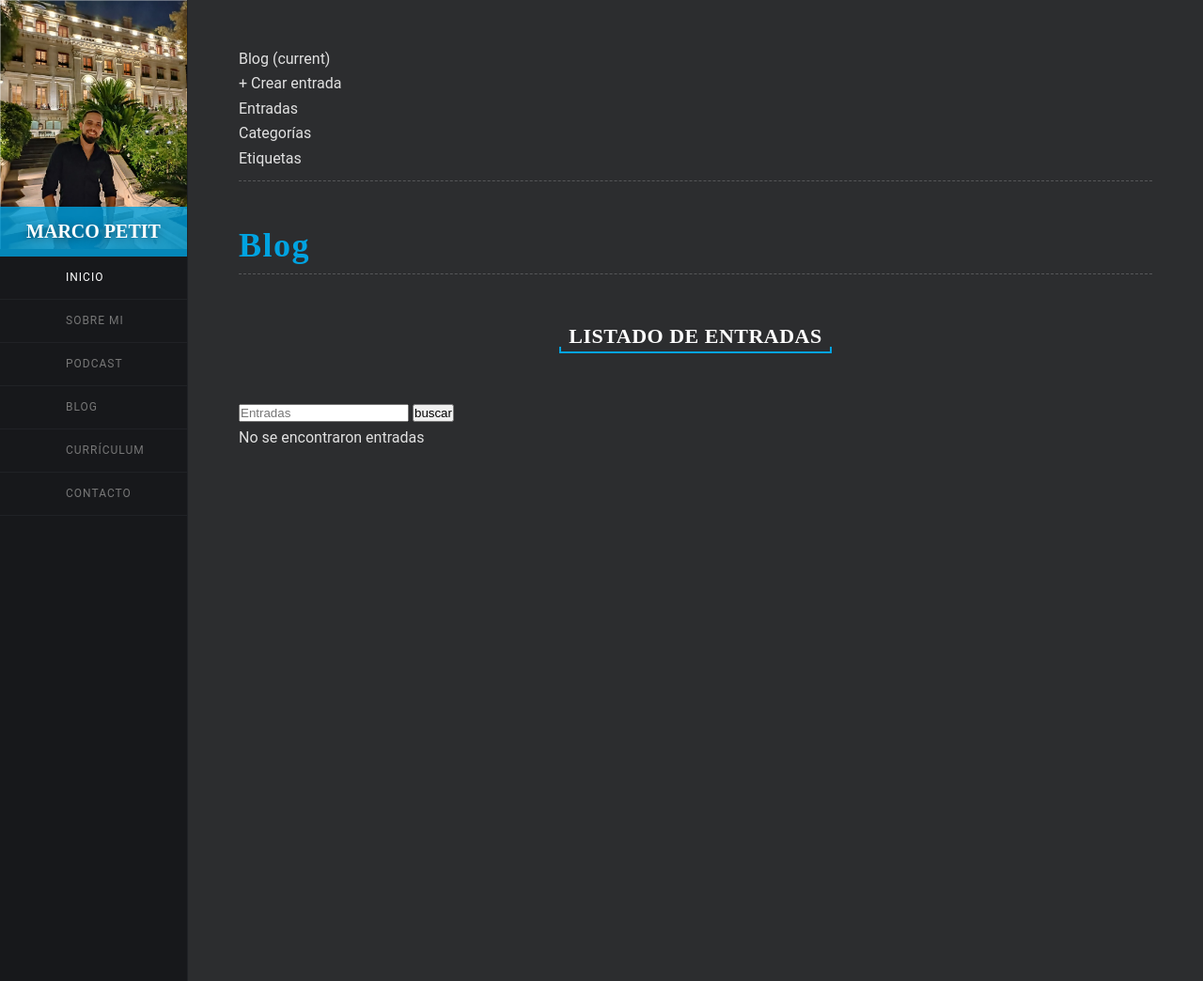
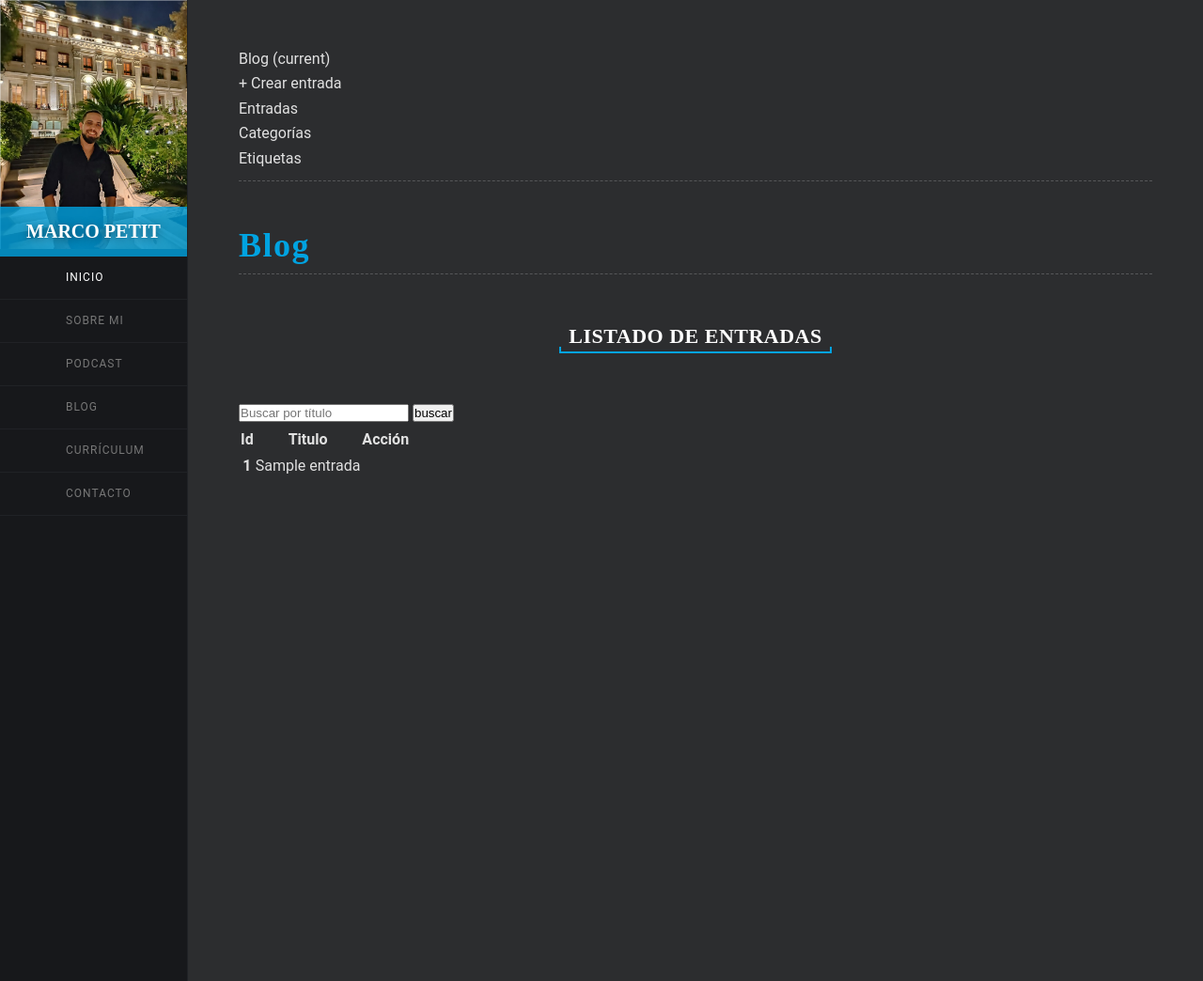
Before and after one commit to marcojpetit/marcopetit, a Django app: page /blog/entradas in a window 1280 px wide. Shown: the whole page at 94% size. Run offline with Django 4.2, Linux system fonts and the light colour scheme; tables that the repository leaves empty hold one stand-in row (values such as "Sample post"); some libraries are stand-ins or nearby versions.

Commit message:
mostrar entradas en el blog

```diff
--- a/blog/templates/blog/blog.html
+++ b/blog/templates/blog/blog.html
@@ -30,56 +30,28 @@
       <h2>Mis escritos</h2>
     </div>
     <div class="row blogs-masonry">
-
+      {% if listado_entradas %}
+        {% for entrada in listado_entradas %}
         <div class="col-lg-4 col-sm-6">
-        <a href="#" class="blog-item">
+          <a href="/blog/entrada/{{entrada.id}}" class="blog-item">
             <div class="blog-image">
+              {% if entrada.imagen_portada %}
+                <img src="{{entrada.imagen_portada.url}}" alt="#">
+              {% else %}
                 <img src="{% static 'img/blog/img-0.jpg' %}" alt="#">
+              {% endif %}
             </div>
             <div class="blog-content">
-            <span class="cat">Web Design</span>
-            <h4 class="blog-title">Best Way to Design</h4>
-            <div class="blog-date">August 15, 2018</div>
+              <!--<span class="cat">Web Design</span>-->
+              <h4 class="blog-title">{{entrada.titulo | capfirst}}</h4>
+              <div class="blog-date">{{entrada.fecha_publicacion |date:"d/m/y"}}</div>
             </div>
           </a>
         </div>
-      <div class="col-lg-4 col-sm-6">
-        <a href="#" class="blog-item">
-          <div class="blog-image">
-            <img src="{% static 'img/blog/img-0.jpg' %}" alt="#">
-          </div>
-          <div class="blog-content">
-            <span class="cat">Web Design</span>
-            <h4 class="blog-title">Best Way to Design</h4>
-            <div class="blog-date">August 15, 2018</div>
-          </div>
-        </a>
-      </div>
-      <div class="col-lg-4 col-sm-6">
-        <a href="#" class="blog-item">
-          <div class="blog-image">
-            <img src="{% static 'img/blog/img-0.jpg' %}" alt="#">
-          </div>
-          <div class="blog-content">
-            <span class="cat">Web Design</span>
-            <h4 class="blog-title">Best Way to Design</h4>
-            <div class="blog-date">August 15, 2018</div>
-          </div>
-        </a>
-      </div>
-      <div class="col-lg-4 col-sm-6">
-        <a href="#" class="blog-item">
-          <div class="blog-image">
-            <img src="{% static 'img/blog/img-0.jpg' %}" alt="#">
-          </div>
-          <div class="blog-content">
-            <span class="cat">Web Design</span>
-            <h4 class="blog-title">Best Way to Design</h4>
-            <div class="blog-date">August 15, 2018</div>
-          </div>
-        </a>
-      </div>
-
+        {% endfor %}
+      {% else %}
+      <div class="alert alert-warning" role="alert"> No se encontraron entradas</div>
+      {% endif %}
     <!--end blog sub-section -->
     {% endblock sub-section %}
 </section>
--- a/blog/templates/blog/entradas.html
+++ b/blog/templates/blog/entradas.html
@@ -20,7 +20,7 @@
             <h3>Listado de entradas</h3>
         </div>
         <form class="d-flex" role="search">
-            <input class="form-control me-2" type="search" name="etiqueta_a_buscar" placeholder="Entradas" aria-label="Search">
+            <input class="form-control me-2" type="search" name="entrada_a_buscar" placeholder="Buscar por título" aria-label="Search">
             <button class="btn btn-outline-light" type="submit">buscar</button>
         </form>
         {% if listado_entradas %}
--- a/blog/urls.py
+++ b/blog/urls.py
@@ -1,8 +1,9 @@
 from django.urls import path
-from blog.views import blog, crear_entrada, entradas, categorias, etiquetas
+from blog.views import blog, crear_entrada, entrada, entradas, categorias, etiquetas
 
 urlpatterns = [
     path('', blog, name='blog'),
+    path('entrada/<int:id>', entrada, name="entrada"),
     path('crear_entrada', crear_entrada, name='crear_entrada'),
     path('entradas', entradas, name='entradas'),
     path('categorias', categorias, name='categorias'),
--- a/blog/views.py
+++ b/blog/views.py
@@ -4,7 +4,8 @@ from blog.models import Entrada, Categoria, Etiqueta
 from blog.forms import CrearEntradaFormulario, CrearCategoriaFormulario, CrearEtiquetaFormulario
 
 def blog (request):
-    return render(request, 'blog/blog.html', {})
+    listado_entradas = Entrada.objects.all() #pido todos los registros del modelo
+    return render(request, 'blog/blog.html', {'listado_entradas':listado_entradas})
 
 def crear_entrada (request):
 
@@ -24,7 +25,20 @@ def crear_entrada (request):
 
 
 def entradas (request):
-    return render(request, 'blog/entradas.html', {})
+
+    entrada_a_buscar = request.GET.get('entrada_a_buscar')
+
+    if entrada_a_buscar:
+         listado_entradas = Entrada.objects.filter(titulo__icontains=entrada_a_buscar.lower()) #pido una entrada en particular
+    else:
+        listado_entradas = Entrada.objects.all() #pido todos los registros del modelo
+
+    return render(request, 'blog/entradas.html', {'listado_entradas':listado_entradas})
+
+def entrada (request, id):
+    entrada = Entrada.objects.get(id=id)
+    return render(request, 'blog/entrada.html', {'entrada':entrada})
+
 
 def categorias (request):
 
```
Also changed, not shown: blog/templates/blog/entrada.html (added, +34 -0 lines). Lines whose indentation alone changed are shown as unchanged.
